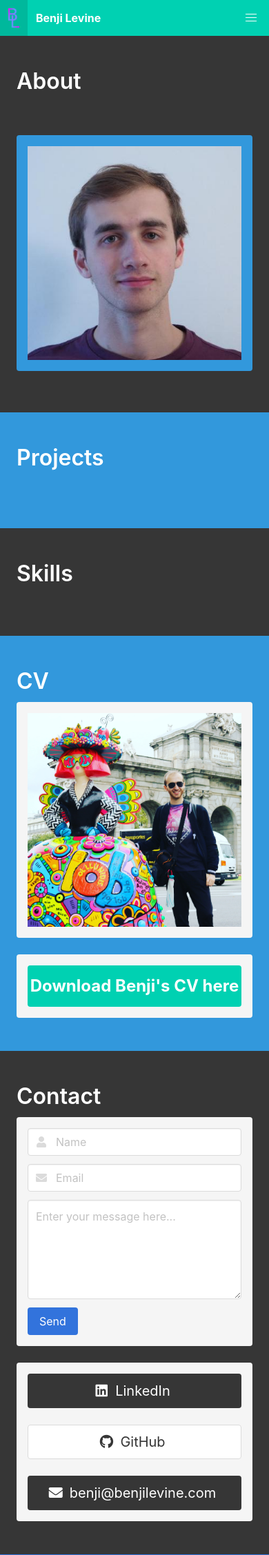
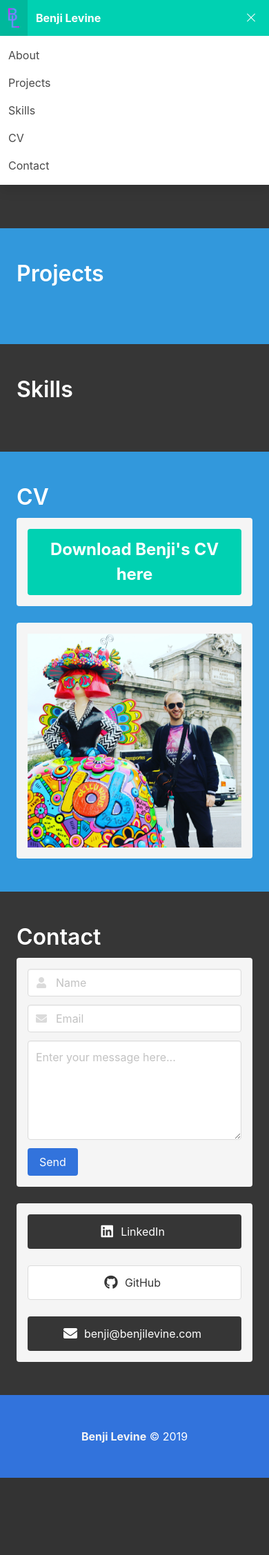
Before and after one commit to bmaximuml/v3.benjilevine.com, a Flask app: page / in a window 390 px wide, after a click that opens the changed part. Shown: the top 2255 px of the page at 69% size. After the commit the page ends 2143 px from the top, so only its background shows below. Run offline with Flask 2, Linux system fonts and the light colour scheme; data that the repository does not hold is empty.

Commit message:
Mobile display improvements (#47)
* Hide top portrait on mobile

* Improve project layout on mobile

* Show skills as tags when on mobile

* Open skill links in new tab

* Link Skills with tags
Using a foreign key from Skill to Tag, on name

* Add python comparators to Tag

* Display skill tags instead of cards on mobile

* Hide Madrid photo on mobile

* Slide menu in and out

* Shrink contact button text on mobile

* Improve HTML clarity for CV button

* Improve project date display on mobile

* Allow text folding in buttons

* Display photo on mobile
Beside About title

* Display Madrid photo on mobile
In CV section, beneath button

```diff
--- a/static/styles.css
+++ b/static/styles.css
@@ -15,3 +15,59 @@ html {
     margin-left: 0;
     margin-right: 0;
 }
+
+a.button {
+    white-space: unset;
+    height: auto;
+}
+
+div.tags > a {
+    margin-right: 0.5rem;
+}
+
+div.columns.is-mobile > div.column.is-hidden-tablet > div.notification {
+    padding: 0.5rem;
+}
+
+div.navbar-brand {
+    background-color: inherit;
+    z-index: 20;
+}
+
+nav > div#main_navbar {
+    position: relative;
+    z-index: 10;
+    animation-duration: 0.5s;
+    animation-timing-function: ease-in-out;
+}
+
+nav > div#main_navbar.slideout {
+    animation-name: slideout;
+}
+
+nav > div#main_navbar.slidein {
+    animation-name: slidein;
+}
+
+@keyframes slidein {
+    from {
+        margin-top: -100%;
+    }
+    to {
+        margin-top: 0;
+    }
+}
+
+@keyframes slideout {
+    from {
+        margin-top: 0;
+    }
+    to {
+        margin-top: -100%;
+    }
+}
+
+section > div.hero {
+    position: relative;
+    z-index: 0;
+}
--- a/templates/default.html
+++ b/templates/default.html
@@ -34,7 +34,7 @@
             </a>
         </div>
 
-        <div id="main_navbar" class="navbar-menu">
+        <div id="main_navbar" class="navbar-menu slideout">
             <div class="navbar-end">
                 <a class="navbar-item" href="/#about">
                     About
--- a/templates/index.html
+++ b/templates/index.html
@@ -4,7 +4,19 @@
     <a id="about"></a>
     <div class="hero is-dark">
         <div class="hero-body">
-            <h1 class="title">About</h1>
+
+            <div class="columns is-mobile is-vcentered">
+                <div class="column">
+                    <h1 class="title">About</h1>
+                </div>
+                <div class="column is-hidden-tablet">
+                    <div class="notification is-info is-marginless">
+                        <figure class="image is-square">
+                            <img src="{{ url_for('static', filename='assets/portrait.jpeg') }}" alt="Benji Levine portrait">
+                        </figure>
+                    </div>
+                </div>
+            </div>
 
             <div class="columns">
                 <div class="column is-vertical is-two-thirds">
@@ -14,7 +26,7 @@
                         </div>
                     {% endfor %}
                 </div>
-                <div class="column is is-one-third has-text-centered">
+                <div class="column is is-one-third has-text-centered is-hidden-mobile">
                     <div class="notification is-info">
                         <figure class="image is-square">
                             <img src="{{ url_for('static', filename='assets/portrait.jpeg') }}" alt="Benji Levine portrait">
@@ -54,14 +66,19 @@
                         {% endif %}
                             {% if project.tags|length %}
                                 <div class="columns">
-                                    <div class="column is-four-fifths">
+                                    <div class="column is-hidden-tablet">
+                                        <span class="tag is-danger is-light">
+                                            {{ project.date }}
+                                        </span>
+                                    </div>
+                                    <div class="column is-two-thirds-tablet is-four-fifths-desktop">
                                         <div class="tags">
                                             {% for tag in project.tags|sort(attribute="colour") %}
                                                 <span class="tag is-{{ tag.colour }}">{{ tag.name }}</span>
                                             {% endfor %}
                                         </div>
                                     </div>
-                                    <div class="column is-one-fifth has-text-right">
+                                    <div class="column is-one-third-tablet is-one-fifth-desktop has-text-right-tablet is-hidden-mobile">
                                         <span class="tag is-danger is-light">
                                             {{ project.date }}
                                         </span>
@@ -80,7 +97,7 @@
     <div class="hero is-dark">
         <div class="hero-body">
             <h1 class="title">Skills</h1>
-            <div class="columns">
+            <div class="columns is-hidden-touch">
                 <div class="column">
                     {% set ns = namespace(long_cols=0,num_in_col=0) %}
                     {% for skill in skills if skill.name %}
@@ -114,7 +131,7 @@
                                 </div>
                             {% endif %}
                             <span class="has-text-centered has-text-dark">
-                                <a href="{{ skill.url }}">
+                                <a href="{{ skill.url }}" target="_blank" rel="noopener noreferrer">
                                     {{ skill.name }}
                                 </a>
                             </span>
@@ -125,6 +142,23 @@
                         {% endif %}
                     {% endfor %}
             </div>
+            <div class="tags is-hidden-desktop">
+                {% for skill in skills|sort(attribute="tag") if skill.name %}
+                    <a href="{{ skill.url }}" target="_blank" rel="noopener noreferrer">
+                    {% if skill.tag %}
+                        {% if skill.tag.colour == 'dark' %}
+                            <span class="tag is-light is-large">
+                        {% else %}
+                            <span class="tag is-{{ skill.tag.colour }} is-large">
+                        {% endif %}
+                    {% else %}
+                        <span class="tag is-black is-large">
+                    {% endif %}
+                        {{ skill.name }}
+                    </span>
+                    </a>
+                {% endfor %}
+            </div>
         </div>
     </div>
 
@@ -133,13 +167,22 @@
         <div class="hero-body">
             <h1 class="title">CV</h1>
             <div class="columns">
-                <div class="column notification is-one-third is-light">
+                <div class="column notification is-one-third is-light is-hidden-mobile">
                     <div class="image is-square">
                         <img src="{{ url_for('static', filename='assets/Madrid.jpg') }}" alt="Benji Levine photo">
                     </div>
                 </div>
                 <div class="column notification is-light">
-                    <a class="button is-primary is-fullwidth is-large" href="{{ url_for('static', filename='assets/Benji_Levine_CV.pdf') }}"><strong>Download Benji's CV here</strong></a>
+                    <a class="button is-primary is-fullwidth is-large" href="{{ url_for('static', filename='assets/Benji_Levine_CV.pdf') }}">
+                        <strong>
+                            Download Benji's CV here
+                        </strong>
+                    </a>
+                </div>
+                <div class="column notification is-one-third is-light is-hidden-tablet">
+                    <div class="image is-square">
+                        <img src="{{ url_for('static', filename='assets/Madrid.jpg') }}" alt="Benji Levine photo">
+                    </div>
                 </div>
             </div>
         </div>
@@ -197,7 +240,7 @@
                             <span class="icon">
                                 <i class="fab fa-linkedin"></i>
                             </span>
-                            <span>
+                            <span class="is-size-6-mobile">
                                 LinkedIn
                             </span>
                         </a>
@@ -207,7 +250,7 @@
                             <span class="icon">
                                 <i class="fab fa-github"></i>
                             </span>
-                            <span>
+                            <span class="is-size-6-mobile">
                                 GitHub
                             </span>
                         </a>
@@ -218,7 +261,7 @@
                             <span class="icon">
                                 <i class="fas fa-envelope"></i>
                             </span>
-                            <span>
+                            <span class="is-size-6-mobile">
                                 benji@benjilevine.com
                             </span>
                         </a>
```
Also changed, not shown: models.py (+33 -1 lines), static/scripts.js (+67 -0 lines).
